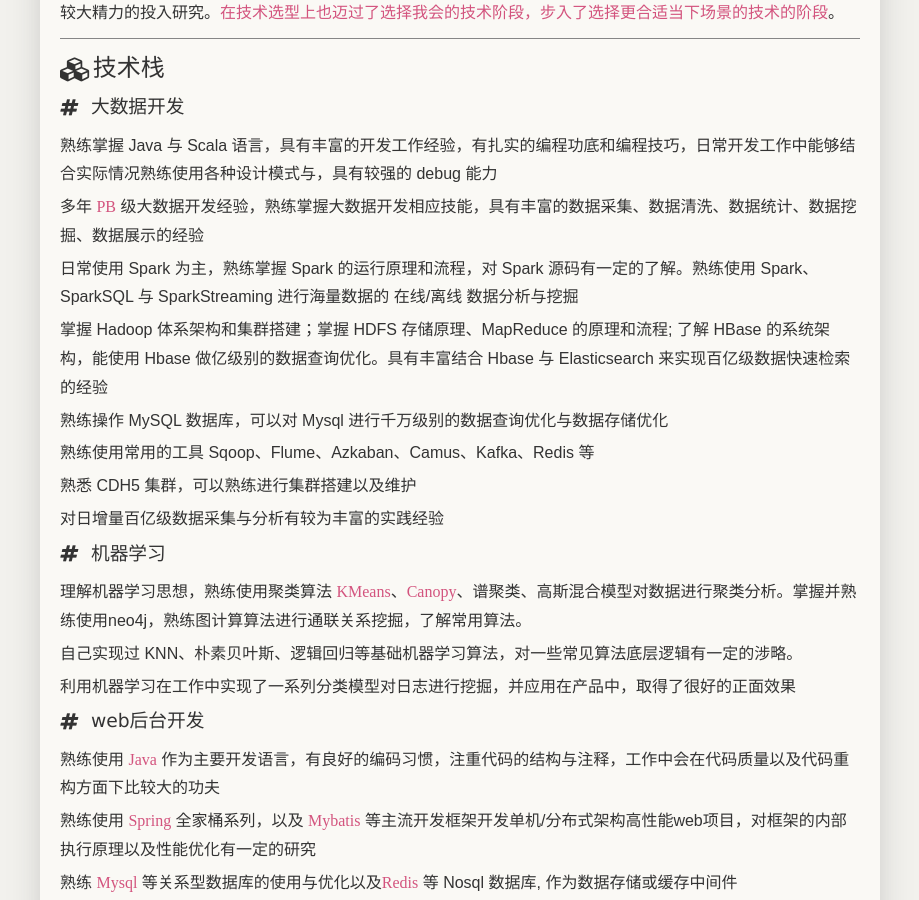
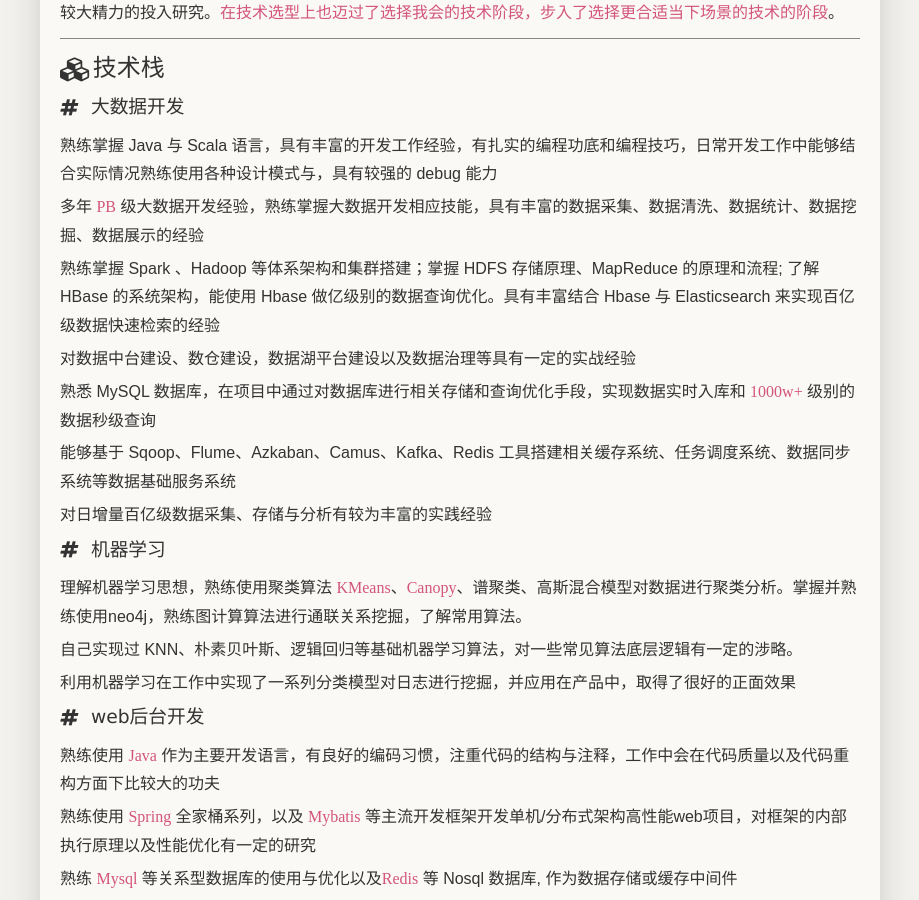
Before and after one commit to zhangyingwei/resume2, a Jekyll site: the page built from _posts/2018-01-01-content.md, in a window 1280 px wide and 900 px high, scrolled down 1288 px. Shown: the whole window, without its empty margins (180-1099 px from the left). Built offline with Jekyll 4.4.1, drawn with Linux system fonts in a browser that asks for light colours; our own code applies the rules of GitHub Pages for plain Markdown files.

Commit message:
20230509

```diff
--- a/_posts/2018-01-01-content.md
+++ b/_posts/2018-01-01-content.md
@@ -56,12 +56,11 @@
 
 * 熟练掌握 Java 与 Scala 语言，具有丰富的开发工作经验，有扎实的编程功底和编程技巧，日常开发工作中能够结合实际情况熟练使用各种设计模式与，具有较强的 debug 能力
 * 多年 `PB` 级大数据开发经验，熟练掌握大数据开发相应技能，具有丰富的数据采集、数据清洗、数据统计、数据挖掘、数据展示的经验
-* 日常使用 Spark 为主，熟练掌握 Spark 的运行原理和流程，对 Spark 源码有一定的了解。熟练使用 Spark、SparkSQL 与 SparkStreaming 进行海量数据的 在线/离线 数据分析与挖掘
-* 掌握 Hadoop 体系架构和集群搭建；掌握 HDFS 存储原理、MapReduce 的原理和流程; 了解 HBase 的系统架构，能使用 Hbase 做亿级别的数据查询优化。具有丰富结合 Hbase 与 Elasticsearch 来实现百亿级数据快速检索的经验
-* 熟练操作 MySQL 数据库，可以对 Mysql 进行千万级别的数据查询优化与数据存储优化
-* 熟练使用常用的工具 Sqoop、Flume、Azkaban、Camus、Kafka、Redis 等
-* 熟悉 CDH5 集群，可以熟练进行集群搭建以及维护
-* 对日增量百亿级数据采集与分析有较为丰富的实践经验
+* 熟练掌握 Spark 、Hadoop 等体系架构和集群搭建；掌握 HDFS 存储原理、MapReduce 的原理和流程; 了解 HBase 的系统架构，能使用 Hbase 做亿级别的数据查询优化。具有丰富结合 Hbase 与 Elasticsearch 来实现百亿级数据快速检索的经验
+* 对数据中台建设、数仓建设，数据湖平台建设以及数据治理等具有一定的实战经验
+* 熟悉 MySQL 数据库，在项目中通过对数据库进行相关存储和查询优化手段，实现数据实时入库和 `1000w+` 级别的数据秒级查询
+* 能够基于 Sqoop、Flume、Azkaban、Camus、Kafka、Redis 工具搭建相关缓存系统、任务调度系统、数据同步系统等数据基础服务系统
+* 对日增量百亿级数据采集、存储与分析有较为丰富的实践经验
 
 ### $i-icon-hashtag 机器学习
 
```
